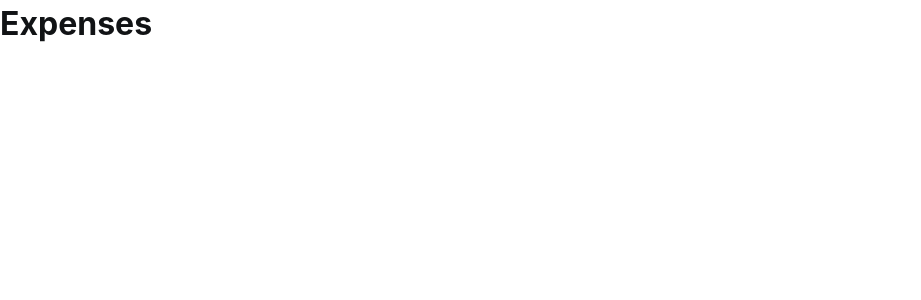
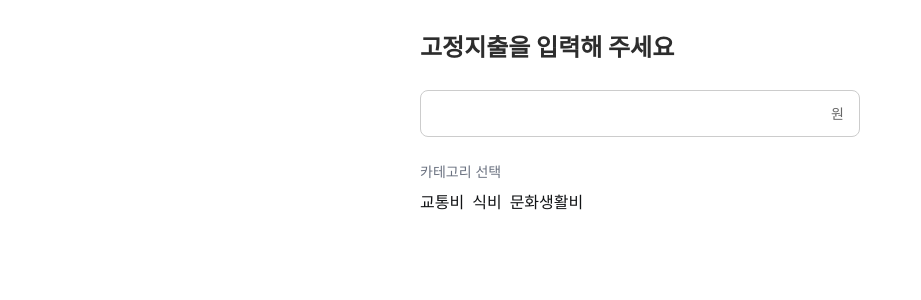
Before and after one commit to j-yesung/soomtong, a Next.js app: page /expenses in a window 1280 px wide. Shown: the top 300 px of the page, without its empty margins (0-921 px from the left). Built offline with nearby package versions, Linux system fonts and the light colour scheme.

Commit message:
feat: 고정지출 입력 페이지 개발 중

```diff
--- a/src/app/expenses/page.tsx
+++ b/src/app/expenses/page.tsx
@@ -1,12 +1,36 @@
 "use client";
 
-import { Box } from "@/components/ui";
+import { useState } from "react";
+
+import MainLayout from "@/components/layout/mainLayout";
+import { Box, Heading, Text } from "@/components/ui";
+import ReadyButton from "@/features/common/readyButton";
+import ExpensesInput from "@/features/expenses/components/expensesInput";
 
 export default function ExpensesPage() {
+  const [value, setValue] = useState("");
+
   return (
-    <Box>
-      <h1>Expenses</h1>
-      {/* Render your expenses components here */}
-    </Box>
+    <MainLayout>
+      <Box display="flex" flexDirection="column" alignItems="flex-start" gap={24} width="100%">
+        <Heading level={2} fontWeight="bold">
+          고정지출을 입력해 주세요
+        </Heading>
+        <Box display="flex" flexDirection="column" width="100%" gap={24}>
+          <ExpensesInput value={value} onChange={setValue} />
+          <Box display="flex" flexDirection="column" gap={8}>
+            <Text fontSize={14} color="var(--color-muted)">
+              카테고리 선택
+            </Text>
+            <Box display="flex" gap={8}>
+              <Text>교통비</Text>
+              <Text>식비</Text>
+              <Text>문화생활비</Text>
+            </Box>
+          </Box>
+          <ReadyButton onClick={() => {}} text="추가" condition={!!value} />
+        </Box>
+      </Box>
+    </MainLayout>
   );
 }
--- /dev/null
+++ b/src/components/layout/mainLayout/index.tsx
@@ -0,0 +1,22 @@
+import { Box } from "@/components/ui";
+
+export default function MainLayout({ children }: { children: React.ReactNode }) {
+  return (
+    <Box
+      as="main"
+      display="flex"
+      flexDirection="column"
+      alignItems="flex-start"
+      width="100%"
+      height="100vh"
+      maxWidth="500px"
+      margin="0 auto"
+      boxSizing="border-box"
+      overflow="hidden"
+      position="relative"
+      padding={30}
+    >
+      {children}
+    </Box>
+  );
+}
--- a/src/components/ui/input/index.tsx
+++ b/src/components/ui/input/index.tsx
@@ -1,3 +1,4 @@
+import Box from "../box/style";
 import * as S from "./style";
 import * as T from "./type";
 
@@ -10,8 +11,11 @@ export default function Input({
   variant = "base",
   inputStyle = "base",
   placeholder,
+  fullWidth,
+  unit,
 }: T.InputProps) {
   return (
+    <Box position="relative" display="flex" alignItems="center">
       <S.Input
         type="text"
         ref={ref}
@@ -22,6 +26,9 @@ export default function Input({
         $inputSize={inputSize}
         $variant={variant}
         $inputStyle={inputStyle}
+        $fullWidth={fullWidth}
       />
+      {unit && <S.Unit>{unit}</S.Unit>}
+    </Box>
   );
 }
--- a/src/components/ui/input/style.ts
+++ b/src/components/ui/input/style.ts
@@ -5,12 +5,19 @@ import { InputStyleProps } from "./type";
 export const Input = styled.input<InputStyleProps>`
   border: none;
   outline: none;
+  border-radius: 8px;
   padding: 12px 16px;
 
   &:focus {
     outline: none;
     box-shadow: none;
   }
+
+  ${({ $fullWidth }) =>
+    $fullWidth &&
+    css`
+      width: 100%;
+    `}
 
   ${({ $inputSize }) => {
     switch ($inputSize) {
@@ -35,6 +42,7 @@ export const Input = styled.input<InputStyleProps>`
         return css`
           border: 1px solid #ccc;
           background: transparent;
+          padding-right: 40px;
         `;
       case "filled":
         return css`
@@ -77,3 +85,11 @@ export const Input = styled.input<InputStyleProps>`
       }
     `};
 `;
+
+export const Unit = styled.span`
+  position: absolute;
+  right: 16px;
+  font-size: 14px;
+  color: #666;
+  pointer-events: none;
+`;
--- a/src/components/ui/input/type.ts
+++ b/src/components/ui/input/type.ts
@@ -16,10 +16,11 @@ export interface InputProps extends React.InputHTMLAttributes<HTMLInputElement>
   onChange: (event: React.ChangeEvent<HTMLInputElement>) => void;
   ref?: React.Ref<HTMLInputElement>;
   id: string;
-  inputSize: InputSize;
+  inputSize?: InputSize;
   inputStyle?: inputStyle;
   variant?: InputVariant;
   label?: string;
   placeholder?: string;
   fullWidth?: boolean;
+  unit?: string;
 }
--- a/src/components/ui/text/style.ts
+++ b/src/components/ui/text/style.ts
@@ -1,11 +1,12 @@
 import sspShouldForwardProp from "@styled-system/should-forward-prop";
 import styled from "styled-components";
-import { TypographyProps, typography } from "styled-system";
+import { TypographyProps, color, typography } from "styled-system";
 
 const Text = styled("span").withConfig({
   shouldForwardProp: (prop, target) => (typeof target === "string" ? sspShouldForwardProp(prop) : true),
 })<TypographyProps>`
   ${typography}
+  ${color}
 `;
 
 export default Text;
--- a/src/features/salary/components/salaryButton/index.tsx
+++ b/src/features/common/readyButton/index.tsx
@@ -1,16 +1,17 @@
 import { AnimatePresence, motion } from "framer-motion";
-import { useRouter } from "next/navigation";
 
 import { Button } from "@/components/ui";
-import { useSalaryStore } from "@/stores/salary/state";
 
-export default function SalaryButton() {
-  const router = useRouter();
-  const salary = useSalaryStore((state) => state.salary);
+type Props = {
+  onClick: () => void;
+  text: string;
+  condition: boolean;
+};
 
+export default function ReadyButton({ onClick, text, condition }: Props) {
   return (
     <AnimatePresence>
-      {!!salary && (
+      {!!condition && (
         <motion.div
           key="next-btn"
           initial={{ opacity: 0, y: 8 }}
@@ -18,8 +19,8 @@ export default function SalaryButton() {
           exit={{ opacity: 0, y: 8 }}
           transition={{ duration: 0.2, ease: "easeOut" }}
         >
-          <Button onClick={() => router.push("/expenses")} fullWidth>
-            다음
+          <Button onClick={onClick} fullWidth>
+            {text}
           </Button>
         </motion.div>
       )}
--- /dev/null
+++ b/src/features/expenses/components/expensesInput/index.tsx
@@ -0,0 +1,15 @@
+import { Input } from "@/components/ui";
+import { formatNumericInput } from "@/utils/formatter";
+
+type Props = {
+  onChange: (value: string) => void;
+  value: string;
+};
+
+export default function ExpensesInput({ onChange, value }: Props) {
+  const handleChange = (event: React.ChangeEvent<HTMLInputElement>) => {
+    onChange(formatNumericInput(event.target.value));
+  };
+
+  return <Input id="expenses-input" onChange={handleChange} value={value} variant="outline" unit="원" fullWidth />;
+}
--- a/src/features/salary/components/salaryInput/index.tsx
+++ b/src/features/salary/components/salaryInput/index.tsx
@@ -16,7 +16,6 @@ export default function SalaryInput() {
         value={salary}
         onChange={handleSalaryChange}
         inputMode="numeric"
-        inputSize="m"
         inputStyle="salary"
         placeholder="내년엔 더 벌자"
         fullWidth
```
Also changed, not shown: src/app/salary/page.tsx (+12 -17 lines), 1 other file (tests, documents, lock files or other folders). Lines whose indentation alone changed are shown as unchanged.
